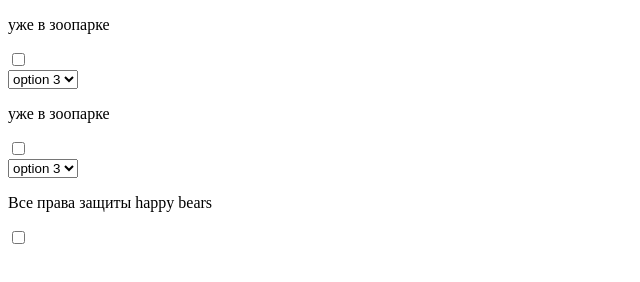
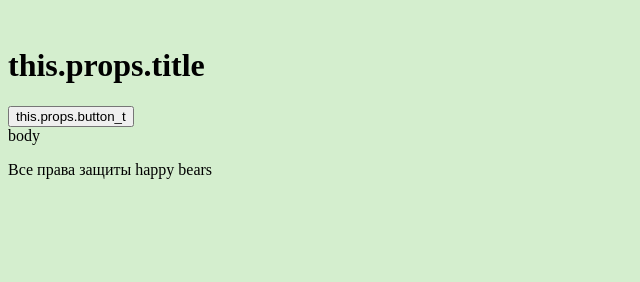
Before and after one commit to victor8titov/happy_Bears, a website built with webpack: page dist/index.html in a window 1280 px wide. Shown: the whole page, without its empty margins (0-640 px from the left). Built offline with nearby package versions, Linux system fonts and the light colour scheme; files whose address does not match are found by name.

Commit message:
логика почти готова

```diff
--- a/src/Component/Header/index.js
+++ b/src/Component/Header/index.js
@@ -4,7 +4,6 @@ import Component from '../../Class/Component';
 class Header extends Component {
     constructor(props) {
         super(props);
-        console.log(props);
     }
     onClick(e) {
         console.log(e)
@@ -23,18 +22,18 @@ class Header extends Component {
                         'img',
                         {
                             className: 'logo',
-                            src: this.props.src,
-                            alt: this.props.button_t
+                            src: 'this.props.src',
+                            alt: ''
 
                         }),
-                    this.createElement('h1',null,this.props.title),
+                    this.createElement('h1',null,'this.props.title'),
                     this.createElement(
                         'button',
                         {
                             onClick: this.onClick,
 
                         },
-                        this.props.button_t)
+                        'this.props.button_t')
                 ]
             )
        )
--- /dev/null
+++ b/src/Component/Main/index.js
@@ -0,0 +1,11 @@
+import Component from '../../Class/Component';
+
+
+class Main extends Component {
+    render() {
+        console.log(this.props);
+        return this.createElement('div',{className: 'main'},'body')
+    }
+}
+
+export default Main;
--- /dev/null
+++ b/src/Component/Spinner/index.js
@@ -0,0 +1,13 @@
+import Component from '../../Class/Component';
+
+class Spinner extends Component {
+    render(){
+        return (
+            this.createElement('div',{className: 'spinner main'},
+                this.createElement('h1',null,'Идет загрузка'))
+        )
+    }
+}
+
+
+export default Spinner;
--- a/src/index.js
+++ b/src/index.js
@@ -1,25 +1,36 @@
+import { view } from './Class/View';
+import './main.scss';
+import Header from './Component/Header';
+import Nav from './Component/Nav';
+import Main from './Component/Main';
+import Footer from './Component/Footer';
+import Spinner from './Component/Spinner';
 
-import { view } from './Class/View';
+const URL = "http://localhost:8080/data.json";
 
-import './style.scss';
+window.addEventListener('load',()=>{
 
-import Header from './Component/Header';
-import Footer from './Component/Footer';
-import Nav from './Component/Nav';
-
-
-let props = {
-    src: 'banana.jpg',
-    title: 'happy Bears',
-    button_t: 'london',
-}
-
-view.pipeline(
-    [
-        [Header,props],
-        Nav,
-        Footer
-    ], document.querySelector('.container')
+    view.pipeline(
+        [
+            Header,
+            Main,
+            Footer
+        ], document.querySelector('.container')
     )
 
-view.replace(Nav,null,document.querySelector('.header'));
+    fetch(URL)
+        .then(
+            response => {
+                if (response.ok) {
+                    view.replace(Spinner,null,document.querySelector('.main'))
+                    return response.json();
+                } else {
+                    alert("Ошибка HTTP: " + response.status);
+                }
+                },
+            error => console.log('An error occurred.', error) )
+        .then( json => {
+            view.replace(Main,json,document.querySelector('.main'))
+        });
+
+});
--- /dev/null
+++ b/src/main.scss
@@ -0,0 +1,3 @@
+body {
+    background-color: #d4eece;
+}
--- /dev/null
+++ b/src/store_ex.js
@@ -0,0 +1,13 @@
+{
+    "bears": {
+        "b1":{
+            "name": "леонардо",
+            "type": "Бурый медведь",
+            "gender": "male",
+            "reserve": true,
+            "status": "not defined",//accept || reject || not defined
+            "description": "Некогда бурый медведь был обычен по всей Европе, включая Англию и Ирландию (Атласский медведь), а на востоке через Сибирь и Китай доходил до Японии.  В Северную Америку он, вероятно, попал около 40 000 лет назад из Азии, через Берингов перешеек и широко расселился в западной части континента от Аляски и до севера Мексики.",
+            "thumbnail": "url"
+        }
+    }
+}
```
Also changed, not shown: dist/data.json (added), dist/index.html, src/style.scss (deleted).
